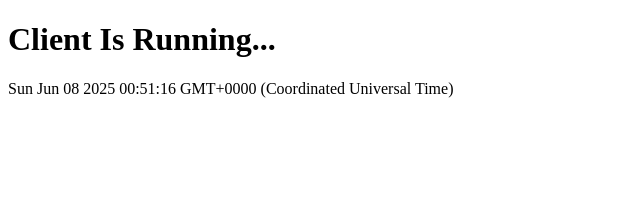
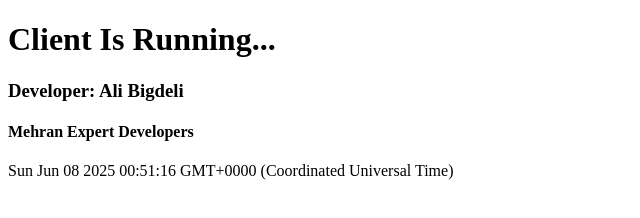
Before and after one commit to AliBigdeli0/avirust, a plain HTML site: page offline_files/www/index.html in a window 1280 px wide. Shown: the whole page, without its empty margins (0-640 px from the left). Drawn offline with Linux system fonts and the light colour scheme.

Commit message:
added my name to the client side

```diff
--- a/offline_files/www/index.html
+++ b/offline_files/www/index.html
@@ -8,6 +8,8 @@
 
 <body>
 <h1>Client Is Running...</h1>
+<h3>Developer: Ali Bigdeli</h3>
+<h4>Mehran Expert Developers</h4>
 <p id="p_time"></p>
 </body>
 </html>
```
